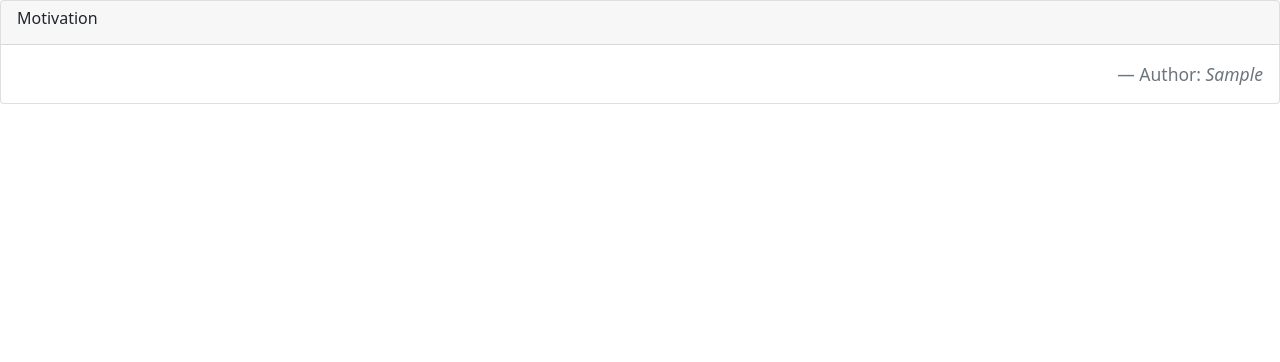
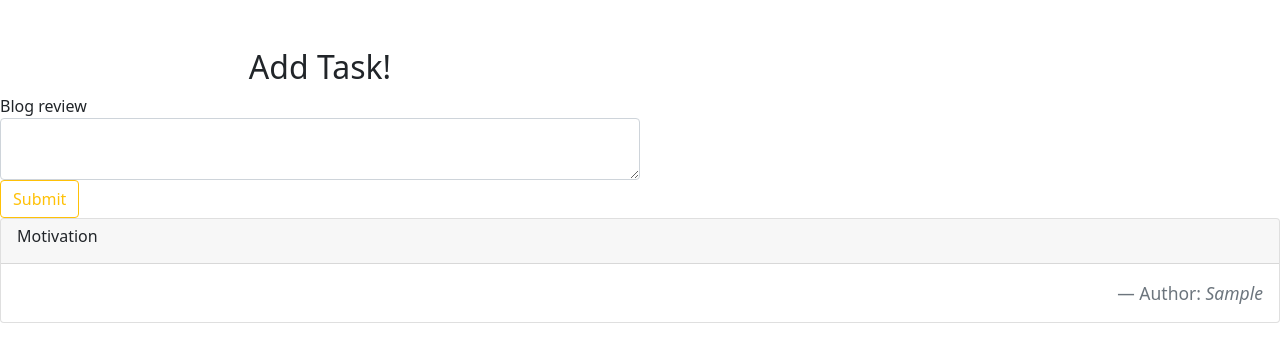
Before and after one commit to kelvinmburu/timesy, a Flask app: template app/templates/tasks.html in a window 1280 px wide. Shown: the top 362 px of the page. Run offline with Flask 2, Linux system fonts and the light colour scheme; tables that the repository leaves empty hold one stand-in row (values such as "Sample post"); the template is opened without the code that fills it: values that come from a table or form of the project are taken from there, most other values are stand-ins (such as "Sample title", 1, 10 or a date in 2020); parts of the project's set-up code (start-up, migrations or seed data) failed here and were passed over; some libraries are stand-ins or nearby versions.

Commit message:
Add task form, update views and task page

```diff
--- /dev/null
+++ b/app/main/forms.py
@@ -0,0 +1,8 @@
+from flask_wtf import FlaskForm
+from wtforms import StringField,TextAreaField,SubmitField, SelectField
+from wtforms.validators import InputRequired
+
+class TaskForm(FlaskForm):
+
+    task = TextAreaField('Blog review', validators=[InputRequired()])
+    submit = SubmitField('Submit')
--- a/app/templates/tasks.html
+++ b/app/templates/tasks.html
@@ -1,6 +1,12 @@
 {% extends 'base.html' %}
+{% import 'bootstrap/wtf.html' as wtf %}
 
 {% block content %}
+<div class="col-md-6" id="taskform">
+  <br><br>
+  <h2 class="text-center">Add Task!</h2>
+  {{wtf.quick_form(form, button_map={'submit':'outline-warning'})}}
+</div>
 
 <div class="card card_quote ">
   <div class="card-header">
```
Also changed, not shown: app/main/views.py (+10 -1 lines).
